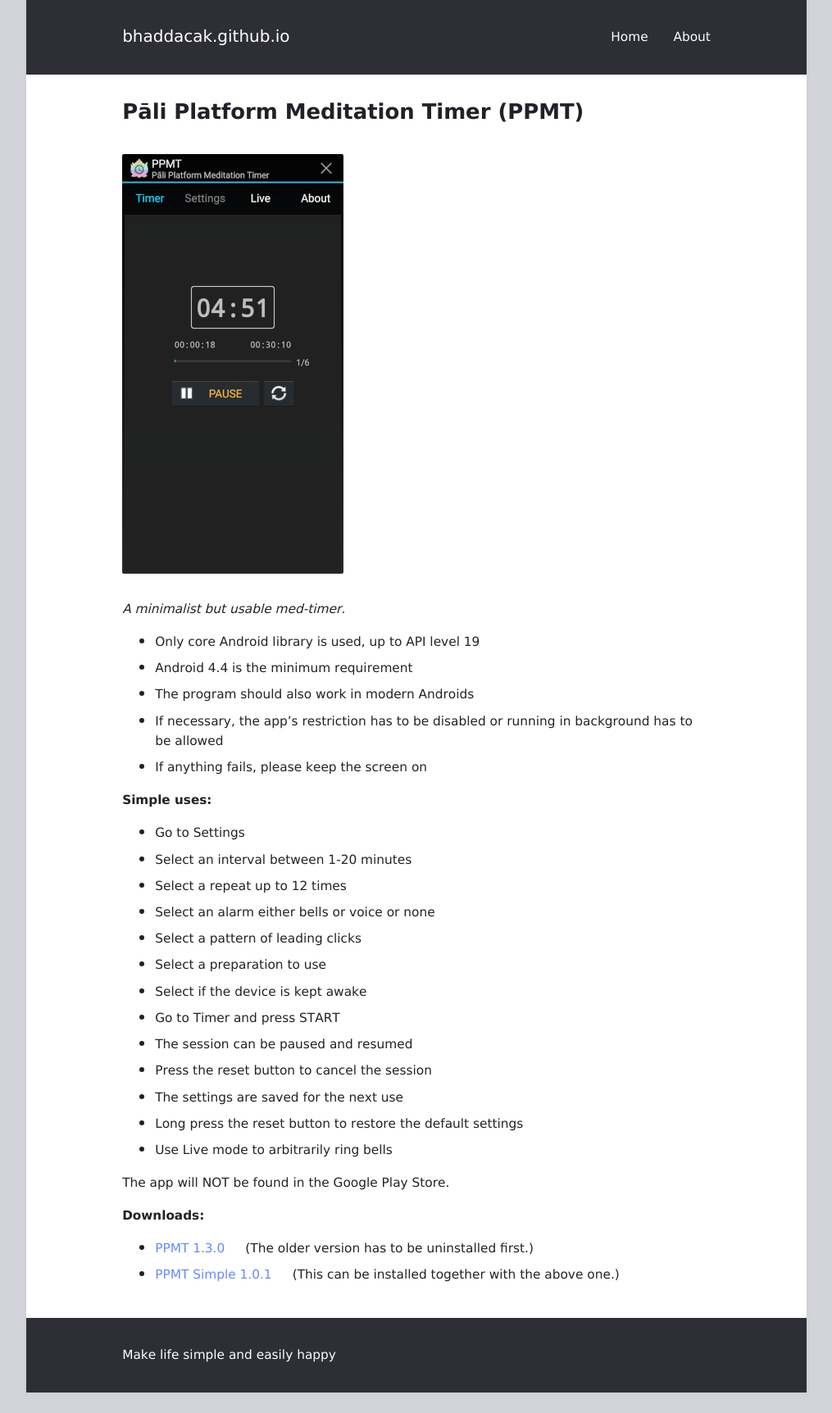
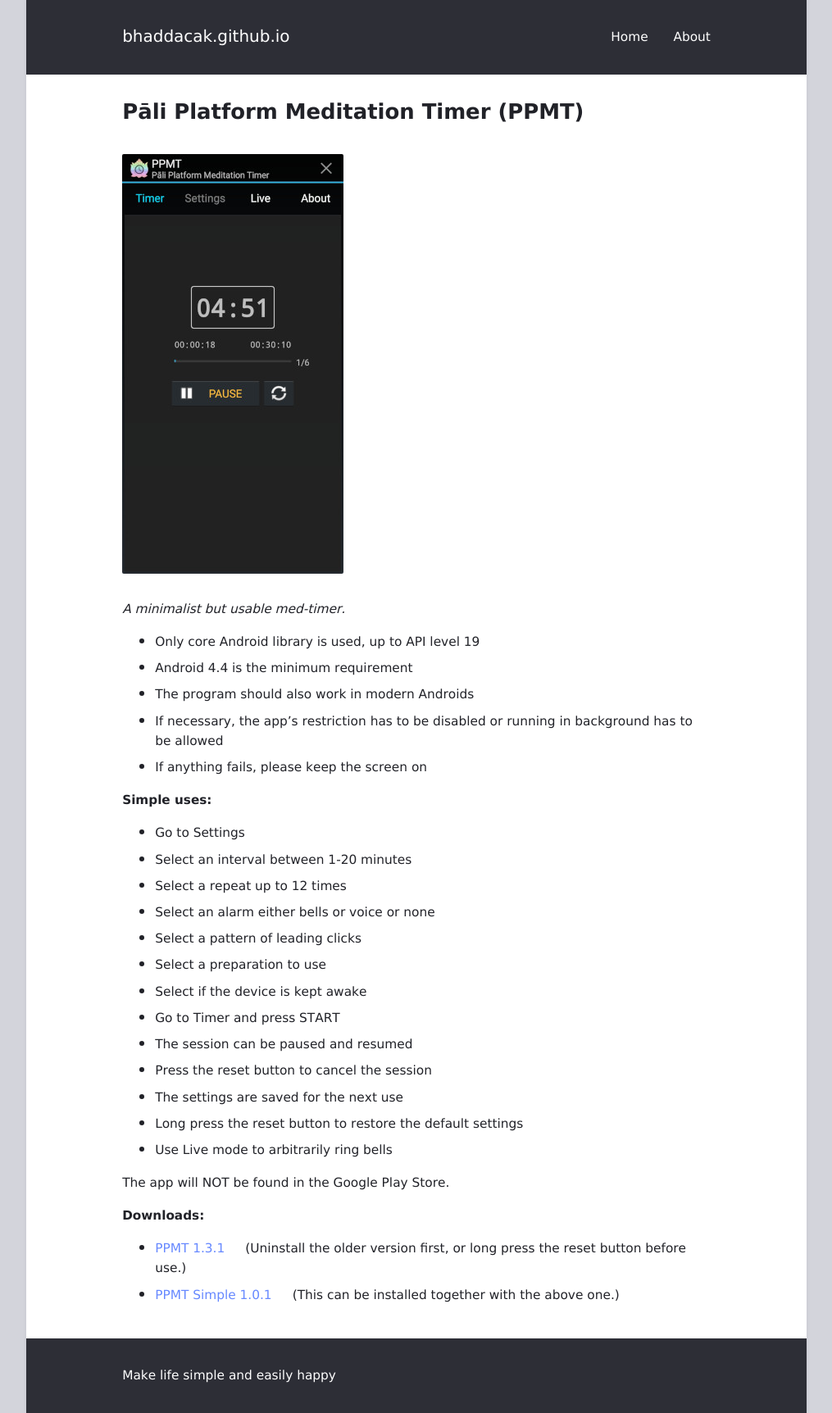
Before and after one commit to bhaddacak/bhaddacak.github.io, a Jekyll site: the page built from _pages/ppmt.md, in a window 1280 px wide. Shown: the whole page at 82% size, without its empty margins (132-1147 px from the left). Built offline with Jekyll 4.4.1, drawn with Linux system fonts in a browser that asks for light colours; before the commit the page ends 1699 px from its top, so only the background shows below that.

Commit message:
Update PPMT to 1.3.1

```diff
--- a/_pages/ppmt.md
+++ b/_pages/ppmt.md
@@ -31,5 +31,5 @@
 The app will NOT be found in the Google Play Store.
 
 **Downloads:**
-- [PPMT 1.3.0](https://github.com/bhaddacak/ppmt/releases/tag/v1.3.0) <svg class="icon"><use xlink:href="/assets/fontawesome/custom.svg#github-alt"></use></svg> (The older version has to be uninstalled first.)
+- [PPMT 1.3.1](https://github.com/bhaddacak/ppmt/releases/tag/v1.3.1) <svg class="icon"><use xlink:href="/assets/fontawesome/custom.svg#github-alt"></use></svg> (Uninstall the older version first, or long press the reset button before use.)
 - [PPMT Simple 1.0.1](https://github.com/bhaddacak/ppmt/releases/tag/v1.0.1-simple) <svg class="icon"><use xlink:href="/assets/fontawesome/custom.svg#github-alt"></use></svg> (This can be installed together with the above one.)
```
